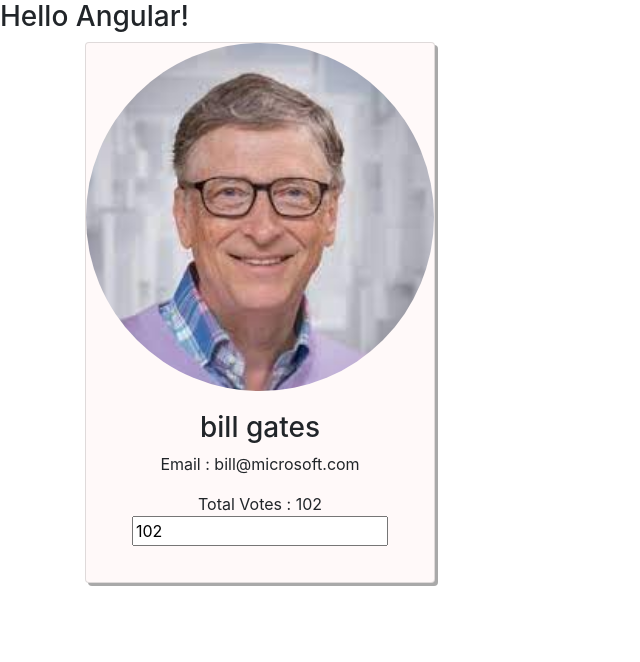
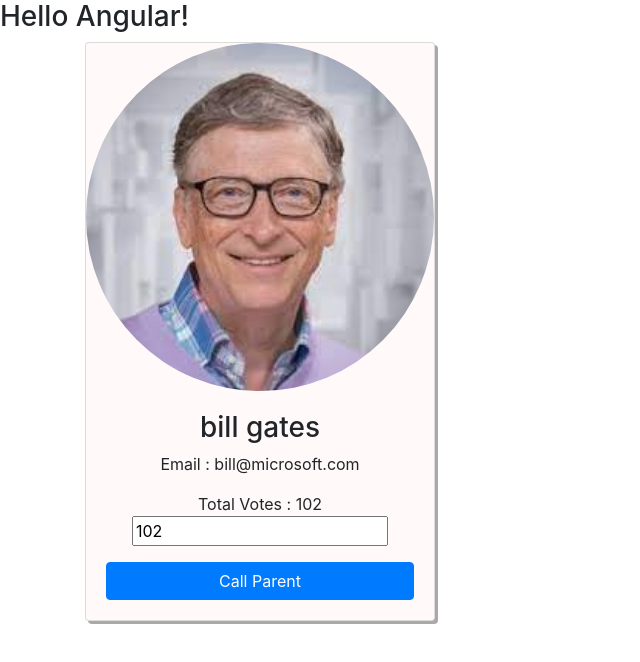
Before and after one commit to synergy2411/kronos-users-app, an Angular app: page / in a window 1280 px wide. Shown: the top 662 px of the page, without its empty margins (0-640 px from the left). Built offline with nearby package versions, Linux system fonts and the light colour scheme.

Commit message:
nested component added

```diff
--- a/src/app/app.module.ts
+++ b/src/app/app.module.ts
@@ -4,11 +4,13 @@ import { FormsModule } from '@angular/forms';
 
 import { AppComponent } from './app.component';
 import { UsersComponent } from './components/users/users.component';
+import { UserComponent } from './components/users/user/user.component';
 
 @NgModule({
   declarations: [     // Components, Directives, Pipes
     AppComponent,
-    UsersComponent
+    UsersComponent,
+    UserComponent
   ],
   imports: [          // Module - Builtin / Custom
     BrowserModule,
--- /dev/null
+++ b/src/app/components/users/user/user.component.css
@@ -0,0 +1,5 @@
+.my-card-style{
+  background-color: #fff9f9;
+  box-shadow: 3px 3px darkgrey;
+  cursor: pointer;
+}
--- /dev/null
+++ b/src/app/components/users/user/user.component.html
@@ -0,0 +1,26 @@
+<div class="card my-card-style">
+  <img [src]="user.avatar"
+    class="card-img-top rounded-circle img-responsive">
+  <div class="card-body text-center">
+    <h3>{{ user.first_name }} {{ user.last_name }}</h3>
+    <p>Email : <span [innerHTML]="user.email"></span></p>
+    <p>Total Votes : {{ user.votes }}
+      <input type="number" [(ngModel)] = "user.votes">
+
+
+      <!-- <input type="number"
+        [ngModel] = "user.votes"
+        (ngModelChange)="user.votes = $event.target.value"> -->
+
+      <!-- <input type="number"
+        [value]="user.votes"
+        (change) = "onVoteChange($event.target.value)"> -->
+        <!-- (change) = "user.votes = $event.target.value"> -->
+    </p>
+
+    <button class="btn btn-block btn-primary" (click)="onClick()">
+      Call Parent
+    </button>
+
+  </div>
+</div>
--- /dev/null
+++ b/src/app/components/users/user/user.component.ts
@@ -0,0 +1,18 @@
+import { Component, Input, Output, EventEmitter } from '@angular/core';
+
+
+@Component({
+  selector: 'app-user',
+  templateUrl: './user.component.html',
+  styleUrls: ['./user.component.css']
+})
+export class UserComponent {
+
+  @Input() user : any;
+  @Output() childEvent = new EventEmitter<string>()
+
+  onClick(){
+    this.childEvent.emit("Event Data")
+  }
+
+}
--- a/src/app/components/users/users.component.css
+++ b/src/app/components/users/users.component.css
@@ -1,7 +1,3 @@
 h2{
   color : brown;
 }
-.my-card-style{
-  background-color: #fff9f9;
-  box-shadow: 3px 3px darkgrey;
-}
--- a/src/app/components/users/users.component.html
+++ b/src/app/components/users/users.component.html
@@ -1,27 +1,11 @@
 <div class="container">
+
+
+
   <div class="row">
     <div class="col-sm-6 col-md-4">
-      <div class="card my-card-style">
-        <img [src]="user.avatar"
-          class="card-img-top rounded-circle img-responsive">
-        <div class="card-body text-center">
-          <h3>{{ user.first_name }} {{ user.last_name }}</h3>
-          <p>Email : <span [innerHTML]="user.email"></span></p>
-          <p>Total Votes : {{ user.votes }}
-            <input type="number" [(ngModel)] = "user.votes">
-
-
-            <!-- <input type="number"
-              [ngModel] = "user.votes"
-              (ngModelChange)="user.votes = $event.target.value"> -->
-
-            <!-- <input type="number"
-              [value]="user.votes"
-              (change) = "onVoteChange($event.target.value)"> -->
-              <!-- (change) = "user.votes = $event.target.value"> -->
-          </p>
-        </div>
-      </div>
+      <app-user [user]="user"
+        (childEvent) ="theParentFunc($event)" ></app-user>
     </div>
   </div>
 
--- a/src/app/components/users/users.component.ts
+++ b/src/app/components/users/users.component.ts
@@ -19,6 +19,10 @@ export class UsersComponent{
   onVoteChange(value : number){
     this.user.votes = value;
   }
+
+  theParentFunc(value : string){
+    alert(`Child Event value : ${value}`);
+  }
 }
 
 
```
Also changed, not shown: 1 other file (tests, documents, lock files or other folders).
